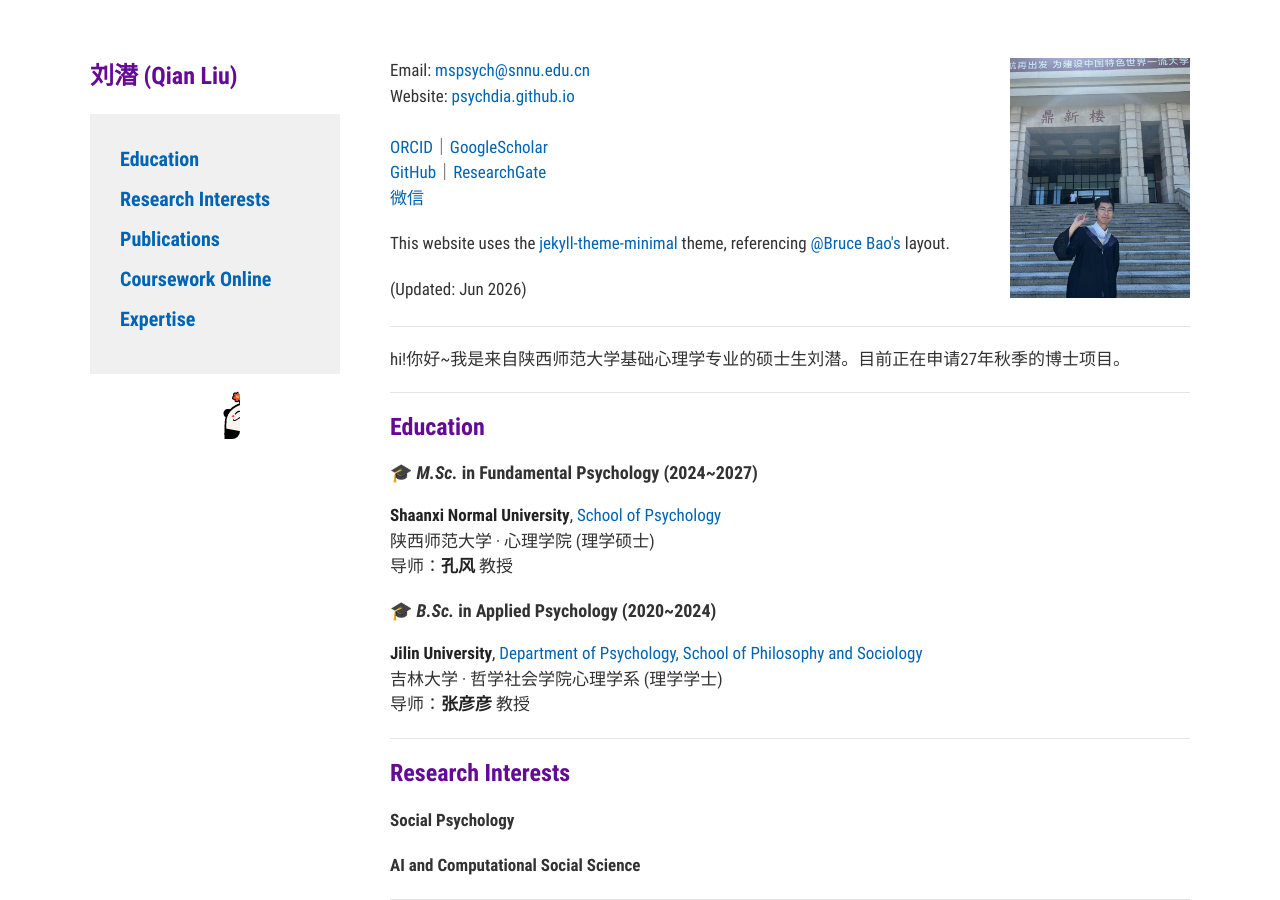
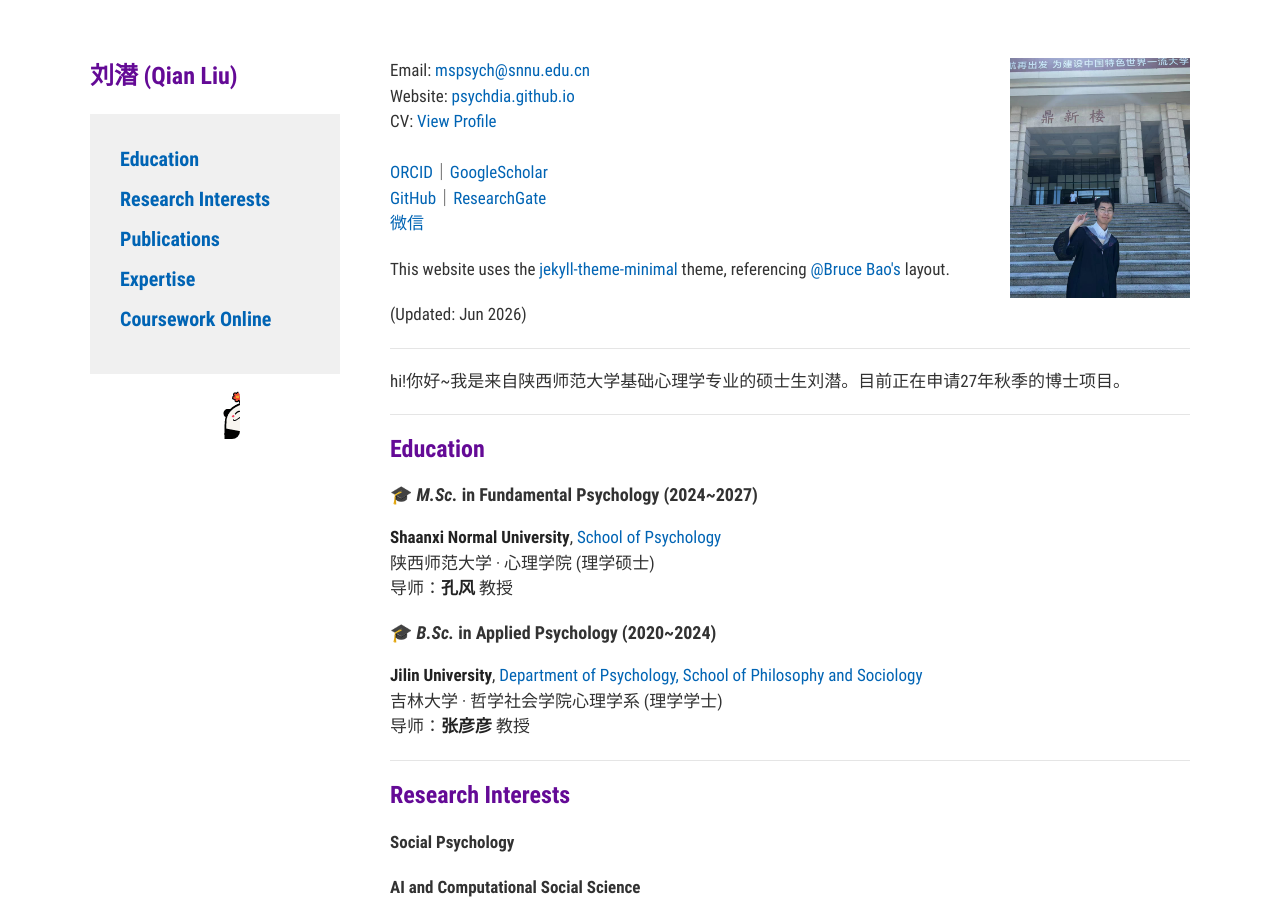
Before and after one commit to PsychDia/PsychDia.github.io, a Jekyll site: the page built from README.md, in a window 1280 px wide and 900 px high. Built offline with Jekyll 4.4.1, drawn with Linux system fonts in a browser that asks for light colours; our own code applies the rules of GitHub Pages for plain Markdown files; a script that is not in the unit is left out.

Commit message:
Update default.html

```diff
--- a/_layouts/default.html
+++ b/_layouts/default.html
@@ -21,8 +21,8 @@
             <li><a href="#education">Education</a></li>
             <li><a href="#research-interests">Research Interests</a></li>
             <li><a href="#publications">Publications</a></li>
+            <li><a href="#expertise">Expertise</a></li>
             <li><a href="#coursework-online">Coursework Online</a></li>
-            <li><a href="#expertise">Expertise</a></li>
           </ul>
         </div>
         <div class="header-gif">
@@ -37,6 +37,7 @@
             <p>
               Email: <a href="mailto:mspsych@snnu.edu.cn">mspsych@snnu.edu.cn</a><br/>
               Website: <a href="https://psychdia.github.io">psychdia.github.io</a><br/>
+              CV: <a href="https://psychdia.github.io/CimLiu_CV.pdf">View Profile</a><br/>
               <!-- Download: <a href="https://psychdia.github.io/CimLiu_CV.pdf">CimLiu_CV.pdf</a><br/> -->
               <br/>
               <a href="https://orcid.org/0009-0001-1976-8664">ORCID</a>｜<a href="https://scholar.google.com/citations?user=3OEpYVEAAAAJ">GoogleScholar</a><br/>
```
